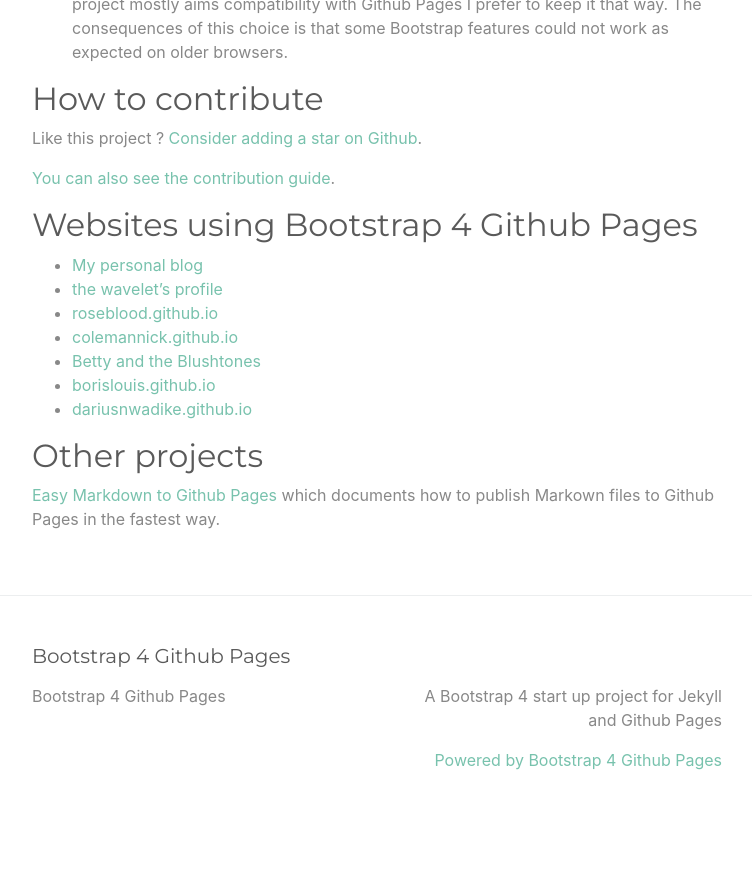
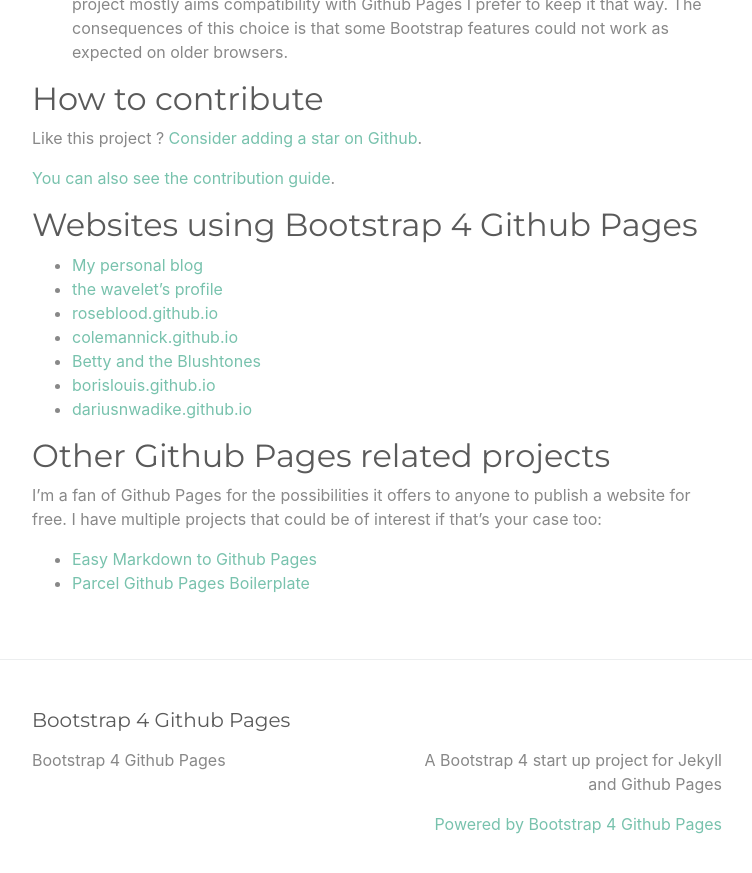
Before and after one commit to nicolas-van/bootstrap-4-github-pages, a Jekyll site: the page built from index.md, in a window 1280 px wide and 900 px high, scrolled down 2416 px. Shown: the top 873 px of the window, without its empty margins (263-1015 px from the left). Built offline with Jekyll 4.4.1, drawn with Linux system fonts in a browser that asks for light colours; before the commit the page ends 3252 px from its top, so only the background shows below that.

Commit message:
Update index.md

```diff
--- a/index.md
+++ b/index.md
@@ -100,6 +100,9 @@
 * [borislouis.github.io](https://borislouis.github.io/)
 * [dariusnwadike.github.io](https://dariusnwadike.github.io/)
 
-## Other projects
+## Other Github Pages related projects
 
-[Easy Markdown to Github Pages](https://nicolas-van.github.io/easy-markdown-to-github-pages/) which documents how to publish Markown files to Github Pages in the fastest way.
+I'm a fan of Github Pages for the possibilities it offers to anyone to publish a website for free. I have multiple projects that could be of interest if that's your case too:
+
+* [Easy Markdown to Github Pages](https://nicolas-van.github.io/easy-markdown-to-github-pages/)
+* [Parcel Github Pages Boilerplate](https://github.com/nicolas-van/parcel-github-pages-boilerplate)
```
